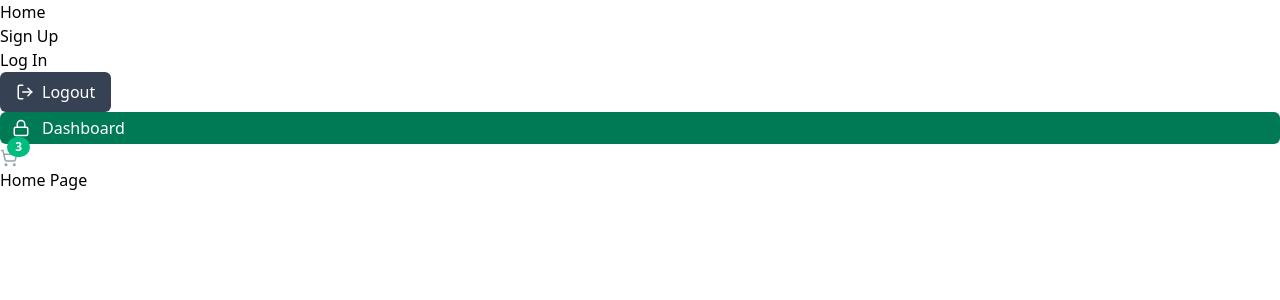
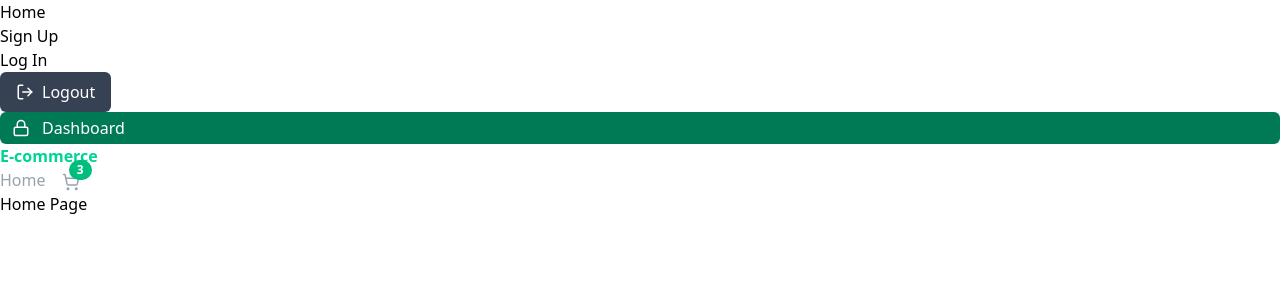
Before and after one commit to maytaborda/E-commerce-tpi, a React (Vite) app: page / in a window 1280 px wide. Shown: the top 300 px of the page. Built offline with nearby package versions, Linux system fonts and the light colour scheme.

Commit message:
feat: creacion del componente NavbarBase

```diff
--- a/src/App.jsx
+++ b/src/App.jsx
@@ -6,6 +6,7 @@ import Navbar from './components/NavBar';
 import AuthStatus from './components/AuthStatus';
 import Dashboard from './components/Dashboard';
 import CartButton from './components/CartButton';
+import NavbarBase from './components/NavbarBase';
 
 const App = () => {
   const userLogin = false;
@@ -14,7 +15,7 @@ const App = () => {
       <Navbar />
       <AuthStatus />
       <Dashboard />
-      <CartButton user={true} cart={["mouse","keyboard","pc"]} />
+      <NavbarBase user={true} cart={["mouse","keyboard","pc"]} />
       <Routes>
         <Route path="/" element={<HomePage/>} />
         <Route path="/signup" element={!userLogin ? <SignUpPage /> : <Navigate to="/" />} />
--- a/src/components/NavbarBase.jsx
+++ b/src/components/NavbarBase.jsx
@@ -9,10 +9,10 @@ const NavbarBase = ({user, cart}) => {
             </Link>
 
             <nav className="flex flex-wrap items-center gap-4">
-                <CartButton user={user} cart={cart} />
                 <Link className="text-gray-400 hover:text-emerald-400 transition duration-300 ease-in-out" to="/">
                     Home
                 </Link>
+                <CartButton user={user} cart={cart} />
             </nav>
         </>
     )
```
